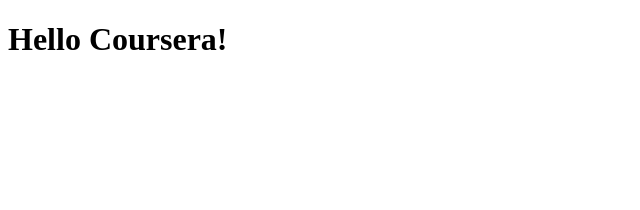
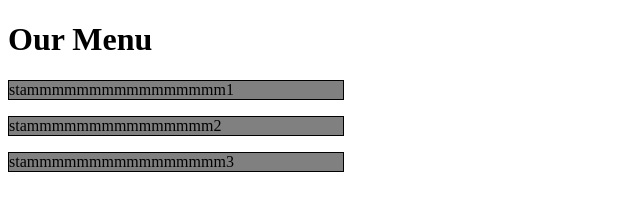
Before and after one commit to adagrumrik/coursera-test, a plain HTML site: page site/index.html in a window 1024 px wide. Shown: the whole page, without its empty margins (0-640 px from the left). Drawn offline with Linux system fonts and the light colour scheme.

Commit message:
new filew

```diff
--- a/site/index.html
+++ b/site/index.html
@@ -1,9 +1,14 @@
 <!DOCTYPE html>
 <html>
 <head>
-	<title>Hello Coursera!</title>
+	<meta charset="utf-8">
+	<title>Our Menu</title>
+	<link rel="stylesheet" type="text/css" href="style.css">
 </head>
 <body>
-<h1>Hello Coursera!</h1>
+<h1>Our Menu</h1>
+<p id="p1">stammmmmmmmmmmmmmmm1</p>
+<p id="p2">stammmmmmmmmmmmmmm2</p>
+<p id="p3">stammmmmmmmmmmmmmmm3</p>
 </body>
 </html>
--- /dev/null
+++ b/site/style.css
@@ -0,0 +1,39 @@
+* {
+	box-sizing: border-box;
+}
+.row {
+	width: 100%;
+}
+body {
+	font-size: 100;
+}
+p{
+	border: 1px solid black;
+	margin-bottom: 15px;
+	background-color: gray;
+}
+@media (min-width: 992px) and (max-width: 1199px){
+	.col-md-1, .col-md-2, .col-md-3{
+		float: left;
+		border:1px solid black;
+	}
+	.col-md-1 {
+		width: 33%;
+	}
+	.col-md-2 {
+		width: 33%;
+	}
+	.col-md-3 {
+		width: 33%;
+	}
+
+	#p1{
+		width: 33.33%;
+	}
+	#p2{
+		width: 33.33%;
+	}
+	#p3{
+		width: 33.33%;
+	}
+}
```
